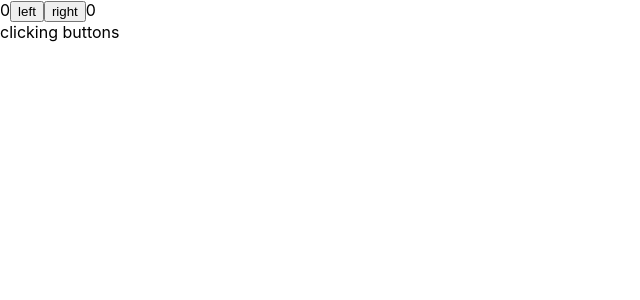
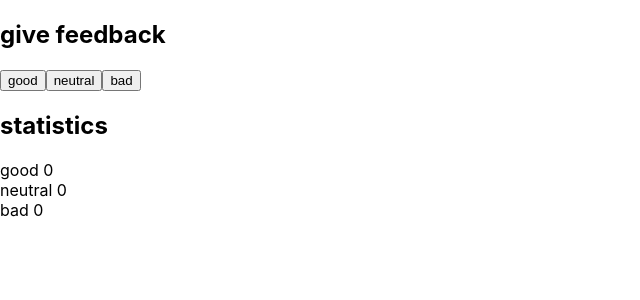
Before and after one commit to pnckbttr/fsopen, a React (Create React App) app in the folder part1/: page / in a window 1280 px wide. Shown: the top 300 px of the page, without its empty margins (0-640 px from the left). Built offline with nearby package versions, Linux system fonts and the light colour scheme; the HTML template or start-up script is replaced by a standard one.

Commit message:
feedback + statistics

```diff
--- a/part1/src/App.js
+++ b/part1/src/App.js
@@ -1,68 +1,59 @@
 import React, { useState } from 'react'
 
+const Display = (props) => (
+    <h2>
+        {props.text}
+    </h2>
+)
+
+const Button = (props) => (
+    <button onClick={props.handleClick}>
+        {props.text}
+    </button>
+)
+
+const Statistics = (props) => (
+    <div>
+        good {props.good}
+        <br></br>
+        neutral {props.neutral}
+        <br></br>
+        bad {props.bad}
+    </div>
+)
+
+const App = () => {
+
+    const [good, setGood] = useState(0)
+    const [neutral, setNeutral] = useState(0)
+    const [bad, setBad] = useState(0)
+
+    const addGood = () => {
+        setGood(good + 1)
+    }
+
+    const addNeutral = () => {
+        setNeutral(neutral + 1)
+    }
+
+    const addBad = () => {
+        setBad(bad + 1)
+    }
+
+    return (
+        <div>
+
+            <Display text='give feedback'/>
+            <Button handleClick={addGood} text='good'/>
+            <Button handleClick={addNeutral} text='neutral'/>
+            <Button handleClick={addBad} text='bad'/>
+            <Display text='statistics'/>
+            <Statistics good={good} neutral={neutral} bad={bad}/>
 
 
-const Button = ({ handleClick, text }) => {
-        return (
-            <button onClick={handleClick}>
-                {text}
-            </button>
-        )
-    }
-
-const History = (props) => {
-    if (props.allClicks.length == 0) {
-        return (
-            <div>
-                clicking buttons
-            </div>
-        )
-    }
-    return (
-        <div>
-            click history: {props.allClicks.join(' ')}
         </div>
     )
 }
 
 
-const App = () => {
-
-
-    const [left, setLeft] = useState(0)
-    const [right, setRight] = useState(0)
-    const [allClicks, setAll] = useState([])
-
-    const handleLeftClick = () => {
-        setAll(allClicks.concat('L'))
-        setLeft(left + 1)
-    }
-
-    const handleRightClick = () => {
-        setAll(allClicks.concat('R'))
-        setRight(right + 1)
-    }
-
-
-
-    return (
-        <div>
-
-            {left}
-            <Button
-            handleClick={handleLeftClick}
-            text='left'
-            />
-            <Button
-            handleClick={handleRightClick}
-            text='right'
-            />
-            {right}
-
-            <History allClicks={allClicks} />
-
-            </div>
-    )
-}
-
 export default App
```
